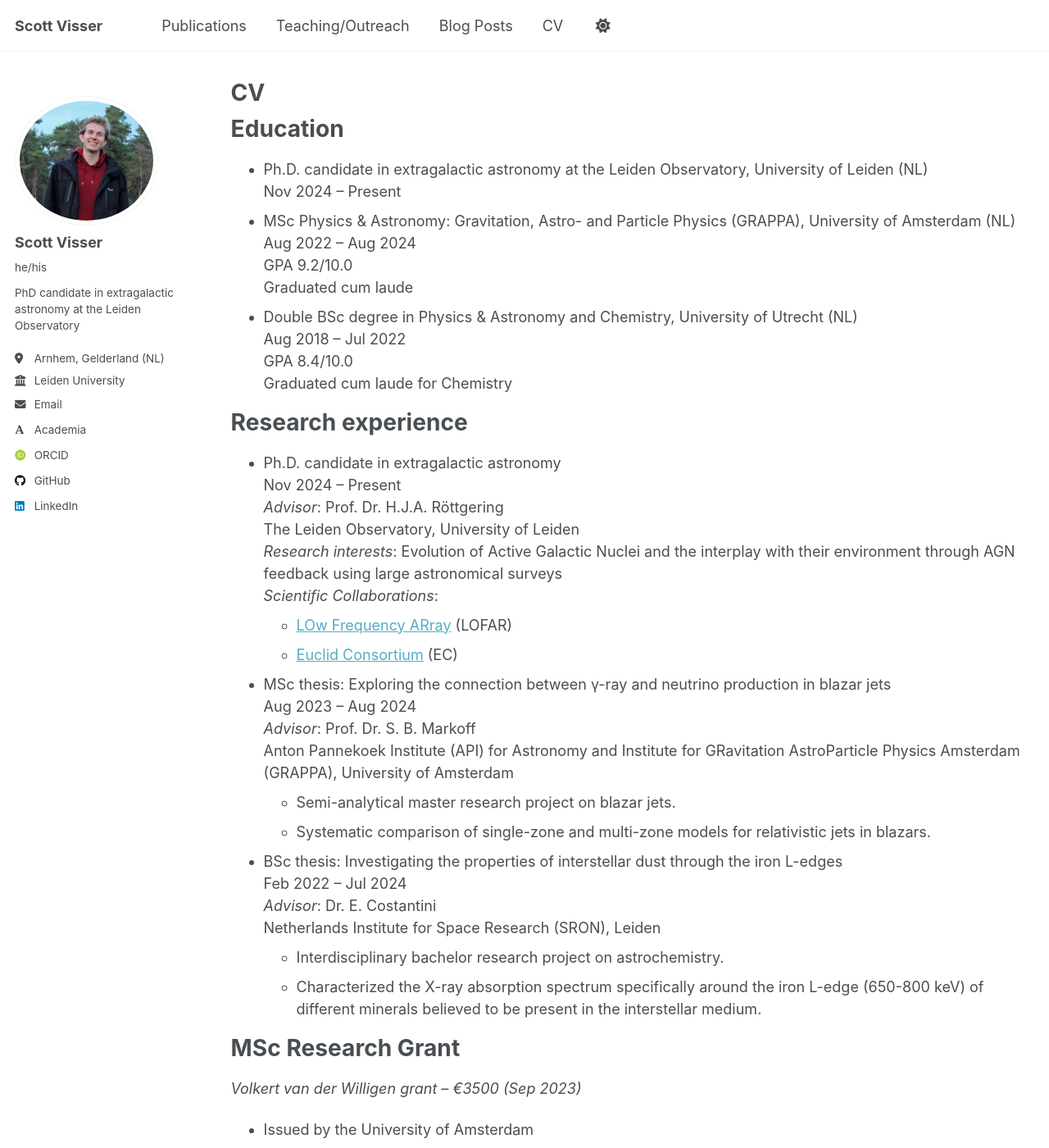
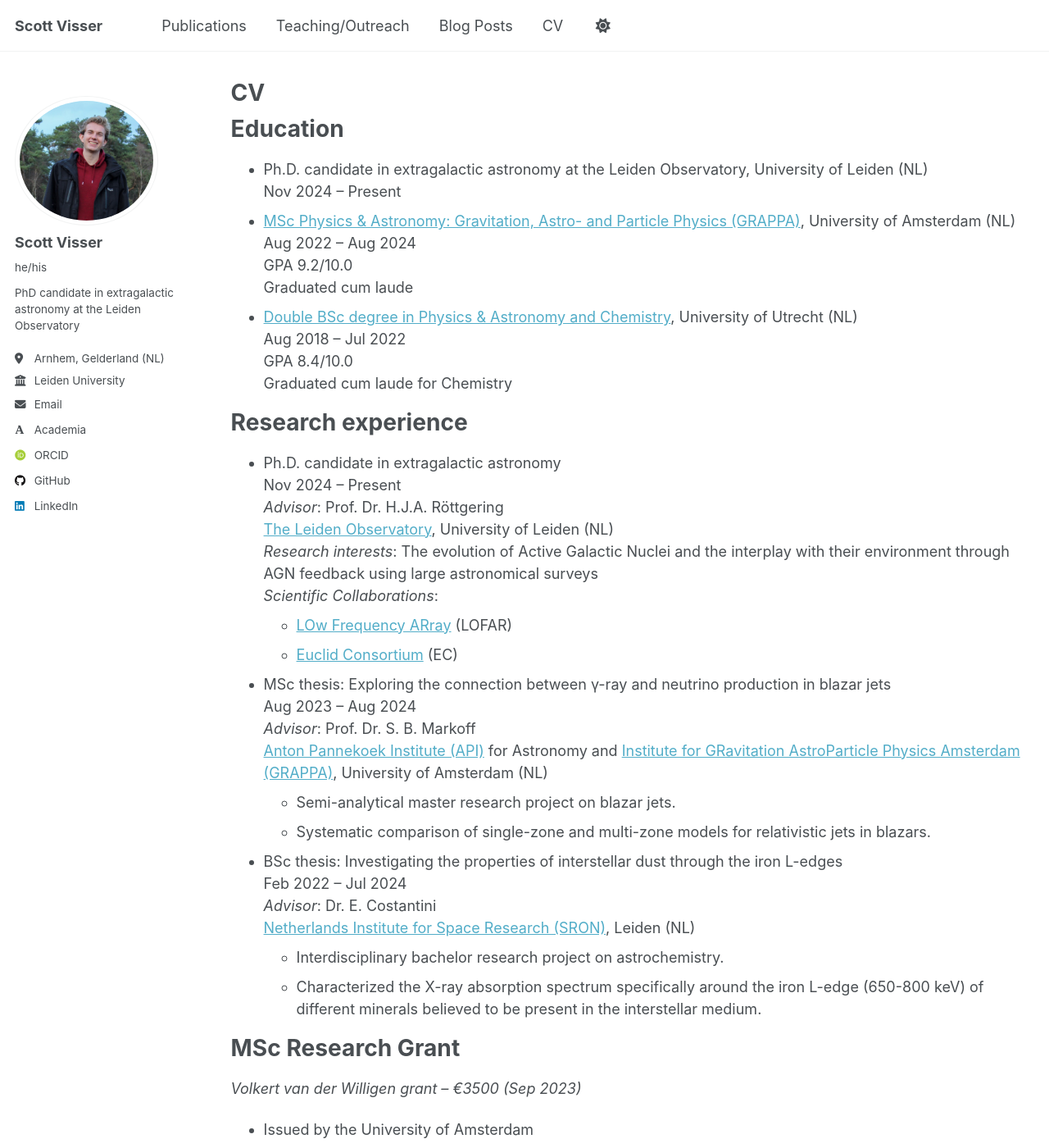
Before and after one commit to ScottV19/ScottV19.github.io, a Jekyll site: the page built from _pages/cv.md, in a window 1280 px wide and 1400 px high. Shown: the whole window at 82% size. Built offline with Jekyll 4.4.1, drawn with Linux system fonts in a browser that asks for light colours; some web fonts are replaced; some of the changed text lies outside the part shown.

Commit message:
More CV updates

```diff
--- a/_pages/cv.md
+++ b/_pages/cv.md
@@ -13,22 +13,23 @@ Education
 ======
 * Ph.D. candidate in extragalactic astronomy at the Leiden Observatory, University of Leiden (NL) <br>
 Nov 2024 -- Present
-* MSc Physics & Astronomy: Gravitation, Astro- and Particle Physics (GRAPPA), University of Amsterdam (NL) <br>
+* [MSc Physics & Astronomy: Gravitation, Astro- and Particle Physics (GRAPPA)](https://www.uva.nl/shared-content/programmas/en/masters/physics-and-astronomy-gravitation-astro-and-particle-physics/physics-gravitation-astroparticle-physics.html), University of Amsterdam (NL) <br>
 Aug 2022 -- Aug 2024 <br>
 GPA 9.2/10.0 <br>
 Graduated cum laude
-* Double BSc degree  in Physics & Astronomy and Chemistry, University of Utrecht (NL) <br>
+* [Double BSc degree in Physics & Astronomy and Chemistry](https://www.uu.nl/bachelors/natuur-en-sterrenkunde-scheikunde), University of Utrecht (NL) <br>
 Aug 2018 -- Jul 2022 <br>
 GPA 8.4/10.0 <br>
 Graduated cum laude for Chemistry
+
 
 Research experience
 ======
 * Ph.D. candidate in extragalactic astronomy <br>
 Nov 2024 -- Present <br>
 *Advisor*: Prof. Dr. H.J.A. Röttgering <br>
-The Leiden Observatory, University of Leiden <br>
-*Research interests*: Evolution of Active Galactic Nuclei and the interplay with their environment through AGN feedback using large astronomical surveys <br>
+[The Leiden Observatory](https://www.universiteitleiden.nl/en/science/astronomy), University of Leiden (NL) <br>
+*Research interests*: The evolution of Active Galactic Nuclei and the interplay with their environment through AGN feedback using large astronomical surveys <br>
 *Scientific Collaborations*:
   * [LOw Frequency ARray](https://www.astron.nl/telescopes/lofar/) (LOFAR)
   * [Euclid Consortium](https://www.euclid-ec.org/) (EC)
@@ -36,14 +37,14 @@ The Leiden Observatory, University of Leiden <br>
 * MSc thesis: Exploring the connection between γ-ray and neutrino production in blazar jets <br>
 Aug 2023 -- Aug 2024 <br>
 *Advisor*: Prof. Dr. S. B. Markoff <br>
-Anton Pannekoek Institute (API) for Astronomy and Institute for GRavitation AstroParticle Physics Amsterdam (GRAPPA), University of Amsterdam
+[Anton Pannekoek Institute (API)](https://api.uva.nl/) for Astronomy and [Institute for GRavitation AstroParticle Physics Amsterdam (GRAPPA)](https://www.grappa.amsterdam/), University of Amsterdam (NL)
   * Semi-analytical master research project on blazar jets.
   * Systematic comparison of single-zone and multi-zone models for relativistic jets in blazars.
 
 * BSc thesis: Investigating the properties of interstellar dust through the iron L-edges <br>
 Feb 2022 -- Jul 2024 <br>
 *Advisor*: Dr. E. Costantini <br>
-Netherlands Institute for Space Research (SRON), Leiden
+[Netherlands Institute for Space Research (SRON)](https://www.sron.nl/en/), Leiden (NL)
   * Interdisciplinary bachelor research project on astrochemistry.
   * Characterized the X-ray absorption spectrum specifically around the iron L-edge (650-800 keV) of different minerals believed to be present in the interstellar medium.
 
@@ -55,38 +56,41 @@ MSc Research Grant
 * Each academic year, one second-year GRAPPA MSc student receives this grant.
 * Grant is awarded based on submitted research proposal and on student's past academic performance.
 
+
 Science Education
 ======
 * Member of Inpsire Society Committee <br>
 Nov 2024 -- Present
-*Leiden Observatory, Leiden University, Leiden*
+*Leiden Observatory, Leiden University, Leiden (NL)*
   * Visiting primary schools in and around Leiden to teach children aged 9 to 10 about astronomy
   * Teaching program created and organised by PhD students at the Leiden Observatory
-  * Visit 2-3 schools each year for 5 2-hour lessons
+  * Visit 2-3 schools each year for five 2-hour lessons
 
 * Planetarium employee <br>
 Nov 2022 -- Aug 2024
-*Nederlandse Onderzoeksschool voor Astronomie(NOVA), Leiden*
+*Nederlandse Onderzoeksschool voor Astronomie (NOVA), Leiden (NL)*
   * Visiting both primary and secondary schools to teach children aged 4 to 18 about astronomy in a mobile planetarium.
   * Topics are the earth, the solar system, stars and the universe.
   * 2-4 full days a month
 
 * High school tutor <br>
 Aug 2020 -- Jul 2024
-*Lyceo, Utrecht*
+*Lyceo, Utrecht (NL)*
   * Training students in studying strategies like summarising, planning, and making notes, using Lyceo’s teaching methods.
   * Also involves tutoring in specific subjects and surveillance during exams.
   * 2-4 hours a week
 
 * Voluntary teacher Altair project <br>
 Sep 2023 -- Aug 2024
-*University of Amsterdam, Amsterdam*
+*University of Amsterdam, Amsterdam (NL)*
   * Teach children aged 9 to 12 about astronomy and what it means to do science
+
 
 Conference Organisaton
 ======
 * Local Organising Committee (LOC): AGN Jets in Simulations & Observations, February 24 & 25, 2026, Leiden (NL)
 * Local Organising Committee (LOC): Kick-off Meeting ERC BlackHolistic, February 1 & 2, 2024, Amsterdam (NL)
+
 
 Programming Skills
 ======
@@ -98,6 +102,7 @@ Programming Skills
 * LaTeX
 * Microsoft Office – Word, Excel, PowerPoint, OneNote
 
+
 Language Proficiency
 ======
 * Dutch – Native language
```
